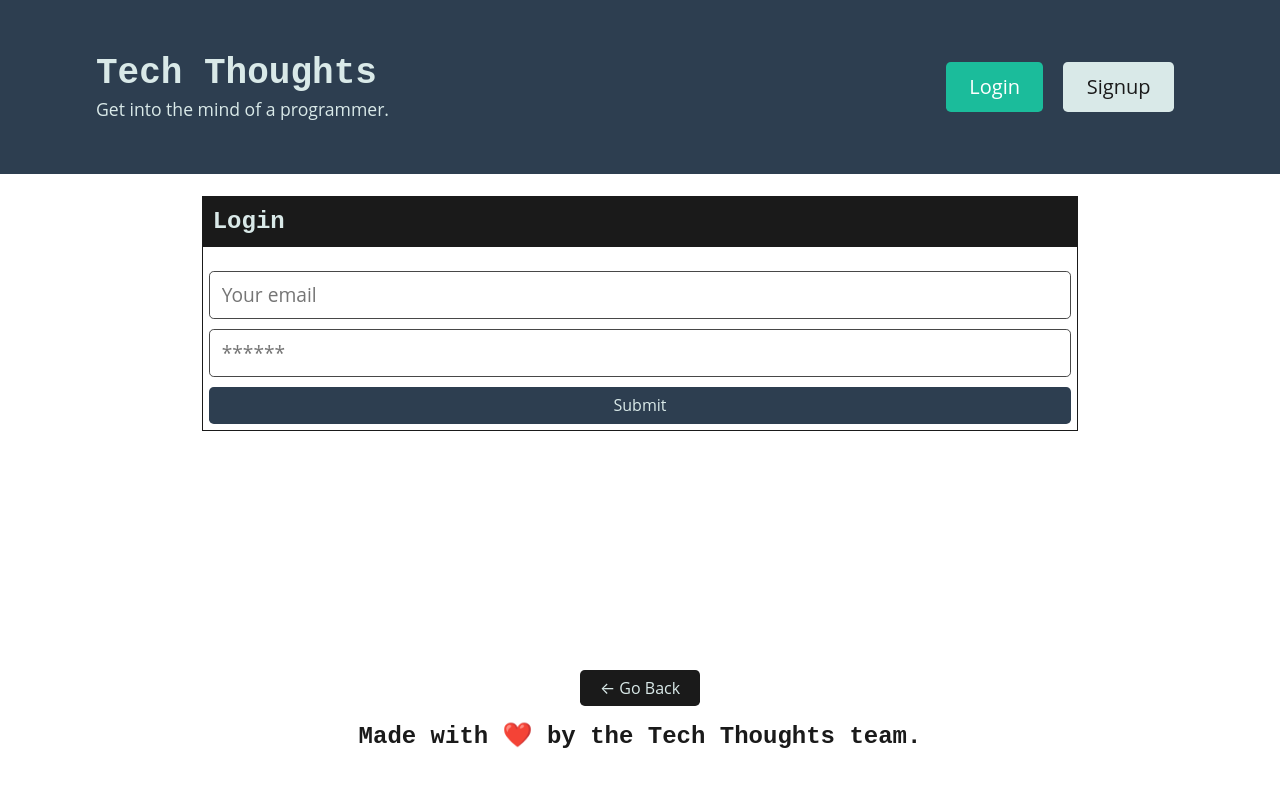
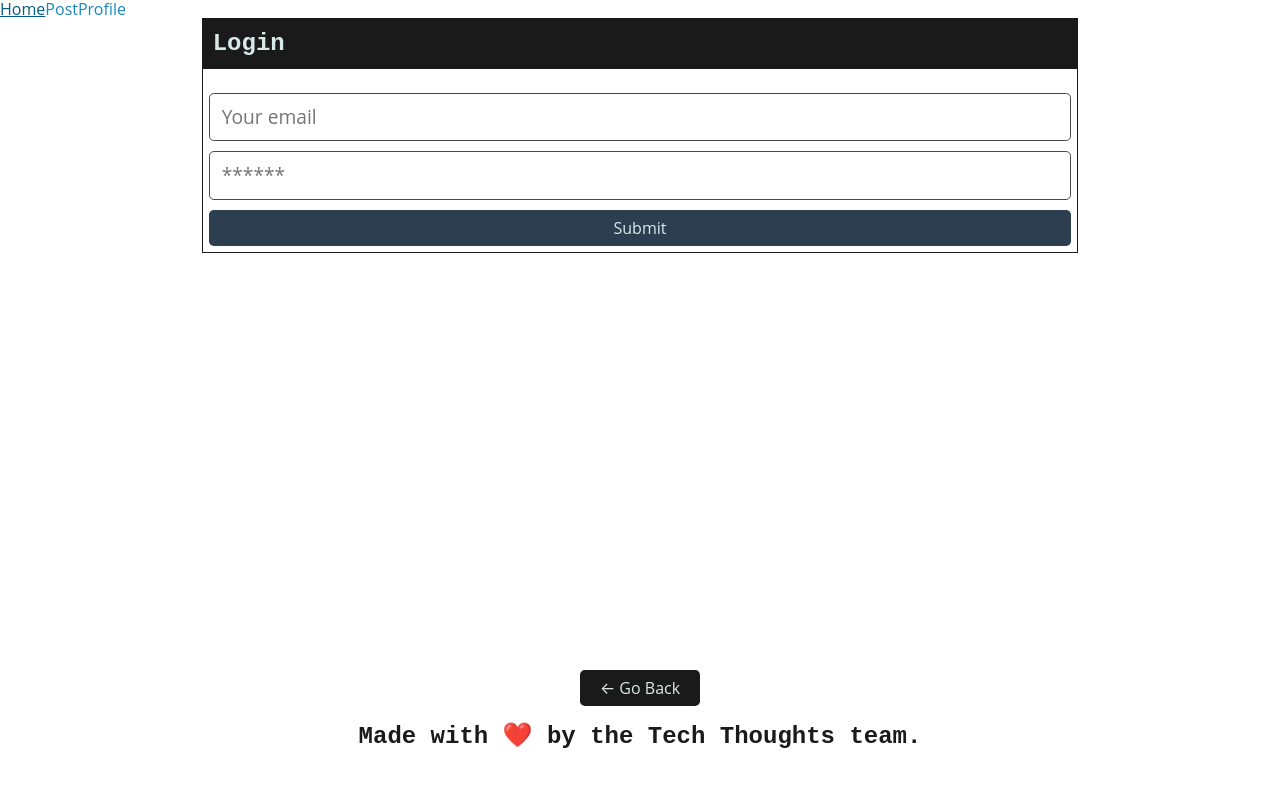
Before and after one commit to Elimck11/DailyChuckle-, a React (Vite) app in the folder client/: page /login in a window 1280 px wide. Shown: the top 786 px of the page. Built offline with nearby package versions, Linux system fonts and the light colour scheme.

Commit message:
header adjusted not finished

```diff
--- a/client/src/components/Header/index.tsx
+++ b/client/src/components/Header/index.tsx
@@ -1,46 +1,11 @@
-import { Link } from 'react-router-dom';
-import { type MouseEvent} from 'react';
-import Auth from '../../utils/auth';
-
 const Header = () => {
-  const logout = (event: MouseEvent<HTMLButtonElement>) => {
-    event.preventDefault();
-    // Logs the user out by calling the logout method from Auth
-    Auth.logout();
-  };
   return (
-    <header className="bg-primary text-light mb-4 py-3 flex-row align-center">
-      <div className="container flex-row justify-space-between-lg justify-center align-center">
-        <div>
-          <Link className="text-light" to="/">
-            <h1 className="m-0">Tech Thoughts</h1>
-          </Link>
-          <p className="m-0">Get into the mind of a programmer.</p>
-        </div>
-        <div>
-          {/* Checking if the user is logged in to conditionally render profile link and logout button */}
-          {Auth.loggedIn() ? (
-            <>
-              <Link className="btn btn-lg btn-info m-2" to="/me">
-                {/* Retrieving the logged-in user's profile to display the username */}
-                {Auth.getProfile().data.username}'s profile
-              </Link>
-              <button className="btn btn-lg btn-light m-2" onClick={logout}>
-                Logout
-              </button>
-            </>
-          ) : (
-            <>
-              <Link className="btn btn-lg btn-info m-2" to="/login">
-                Login
-              </Link>
-              <Link className="btn btn-lg btn-light m-2" to="/signup">
-                Signup
-              </Link>
-            </>
-          )}
-        </div>
-      </div>
+    <header className="main-header">
+      <nav>
+        <a href="#home">Home</a>
+        <a href="#post">Post</a>
+        <a href="#profile">Profile</a>
+      </nav>
     </header>
   );
 };
```
